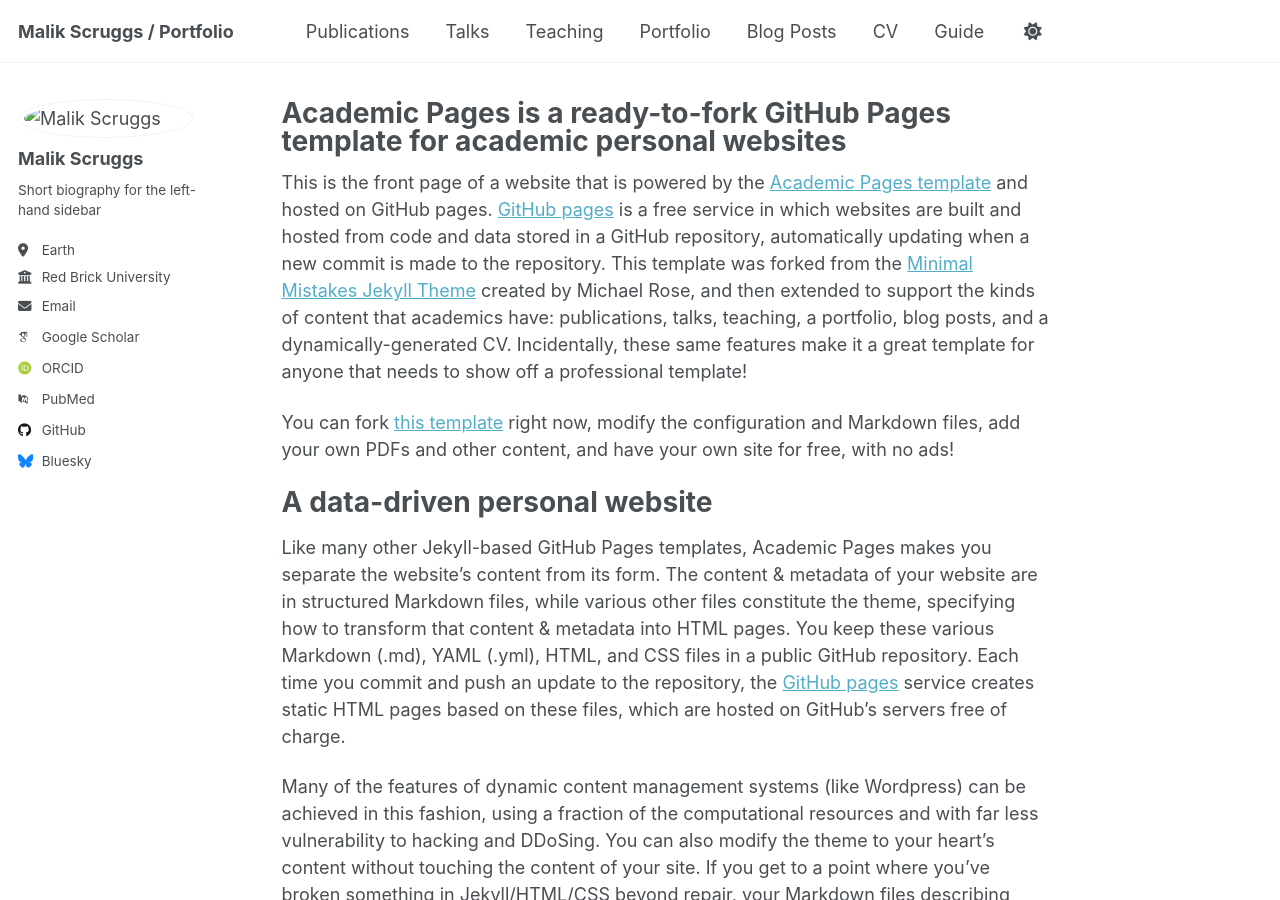
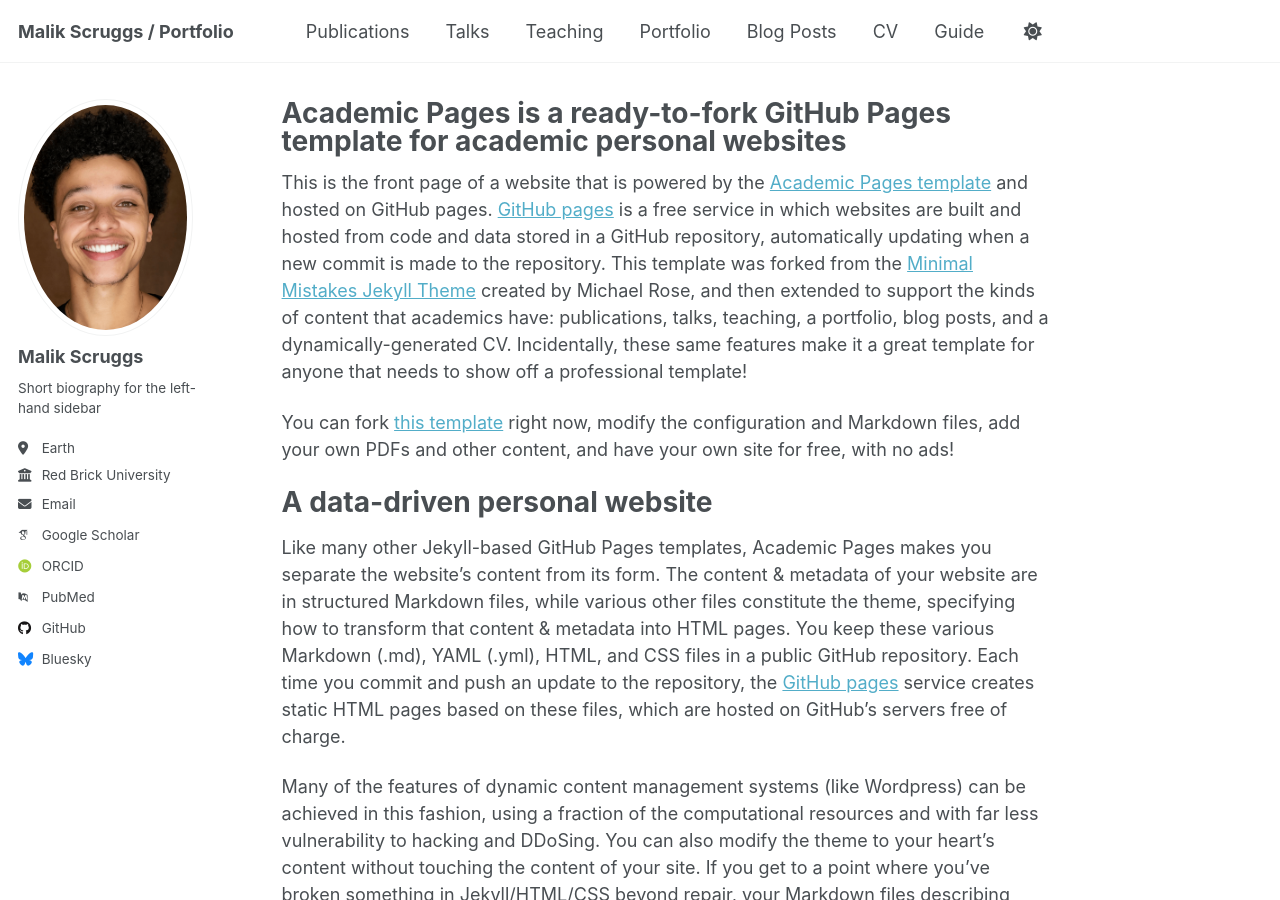
Before and after one commit to codedbyLeek/maliks-portfolio, a Jekyll site: the page built from _pages/about.md, in a window 1280 px wide and 900 px high. Built offline with Jekyll 4.4.1, drawn with Linux system fonts in a browser that asks for light colours; some web fonts are replaced; a script that is not in the unit is left out.

Commit message:
8th commit

```diff
--- a/_config.yml
+++ b/_config.yml
@@ -23,7 +23,7 @@ repository               : "codedbyLeek/maliks-portfolio"
 #               Additional customization can be done by editing /_includes/author-profile.html
 author:
   # Biographic information
-  avatar           : "/images/profilepic.png"
+  avatar           : "profilepic.png"
   name             : "Malik Scruggs"
   pronouns         : # example: "she/her"
   bio              : "Short biography for the left-hand sidebar"
```
